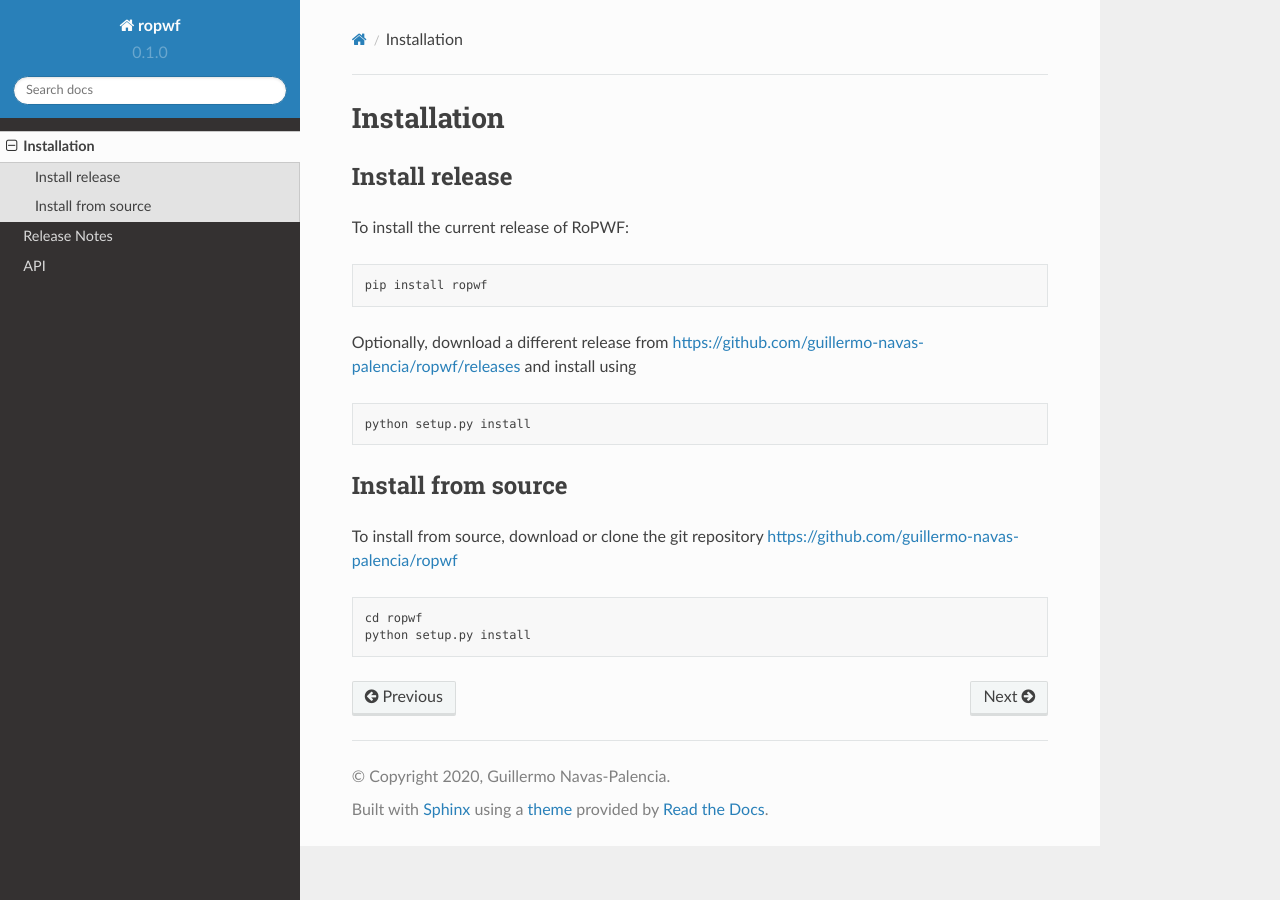
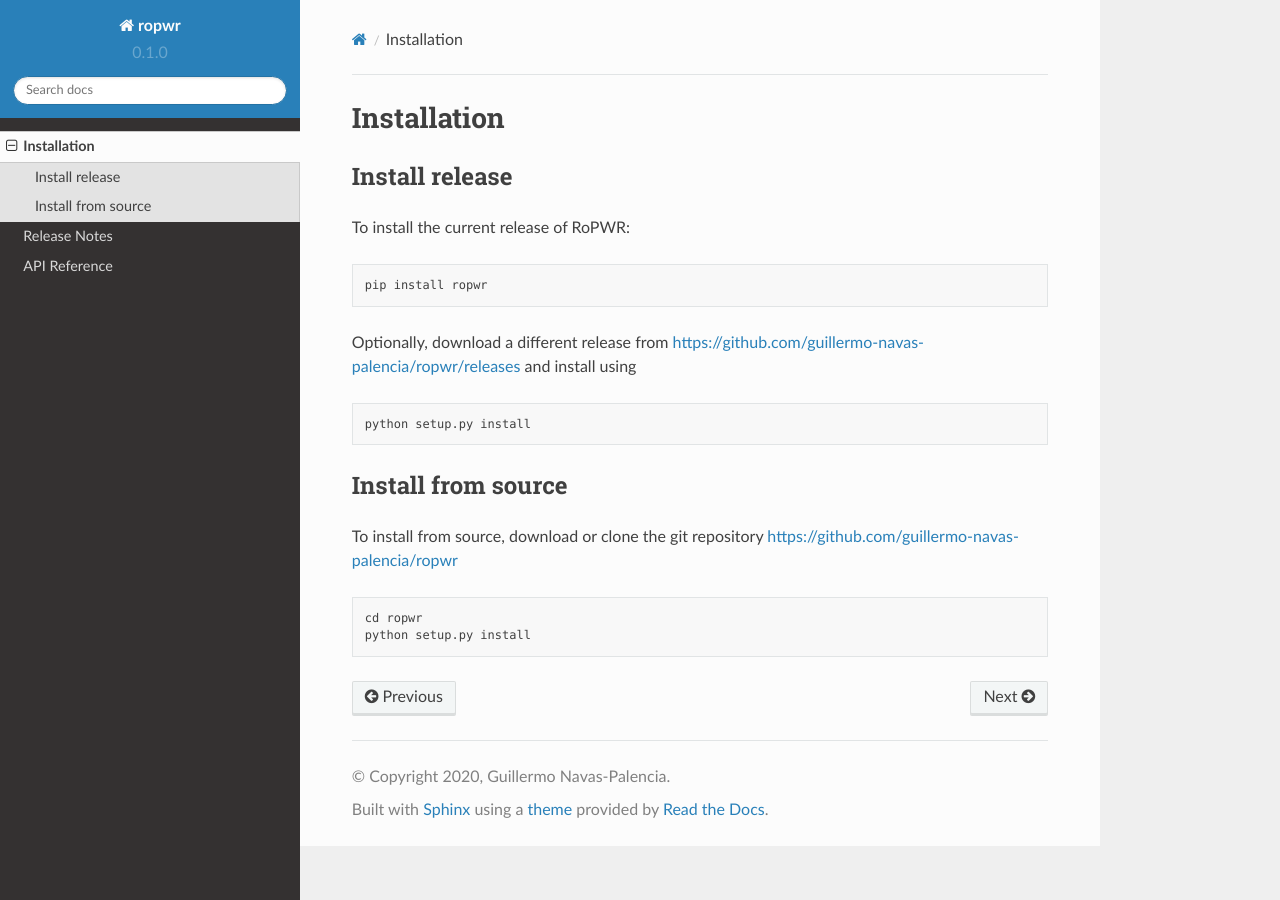
Before and after one commit to guillermo-navas-palencia/ropwr, a Sphinx documentation site: the page built from doc/source/installation.rst, in a window 1280 px wide. Built offline with Sphinx 7.4.7 and the Read the Docs theme 2.0.0, drawn with Linux system fonts in a browser that asks for light colours.

```diff
--- a/doc/source/api.rst
+++ b/doc/source/api.rst
@@ -1,7 +1,7 @@
-API
-===
+API Reference
+=============
 
-.. autoclass:: ropwf.RobustPWRegression
+.. autoclass:: ropwr.RobustPWRegression
    :members:
    :inherited-members:
    :show-inheritance:
--- a/doc/source/conf.py
+++ b/doc/source/conf.py
@@ -17,7 +17,7 @@ sys.path.insert(0, os.path.abspath('../..'))
 
 # -- Project information -----------------------------------------------------
 
-project = 'ropwf'
+project = 'ropwr'
 copyright = '2020, Guillermo Navas-Palencia'
 author = 'Guillermo Navas-Palencia'
 
--- a/doc/source/installation.rst
+++ b/doc/source/installation.rst
@@ -4,14 +4,14 @@ Installation
 Install release
 ---------------
 
-To install the current release of RoPWF:
+To install the current release of RoPWR:
 
 .. code-block:: text
 
-   pip install ropwf
+   pip install ropwr
 
 Optionally, download a different release
-from https://github.com/guillermo-navas-palencia/ropwf/releases and install
+from https://github.com/guillermo-navas-palencia/ropwr/releases and install
 using
 
 .. code-block:: text
@@ -21,9 +21,9 @@ using
 Install from source
 -------------------
 
-To install from source, download or clone the git repository https://github.com/guillermo-navas-palencia/ropwf
+To install from source, download or clone the git repository https://github.com/guillermo-navas-palencia/ropwr
 
 .. code-block:: text
 
-   cd ropwf
+   cd ropwr
    python setup.py install
--- a/doc/source/release_notes.rst
+++ b/doc/source/release_notes.rst
@@ -1,7 +1,7 @@
 Release Notes
 =============
 
-Version 0.1.0 (2020-11-22)
+Version 0.1.0 (2020-12-04)
 --------------------------
 
-* First release of RoPWF.
+* First release of RoPWR.
```
Also changed, not shown: doc/source/index.rst (+10 -2 lines).
